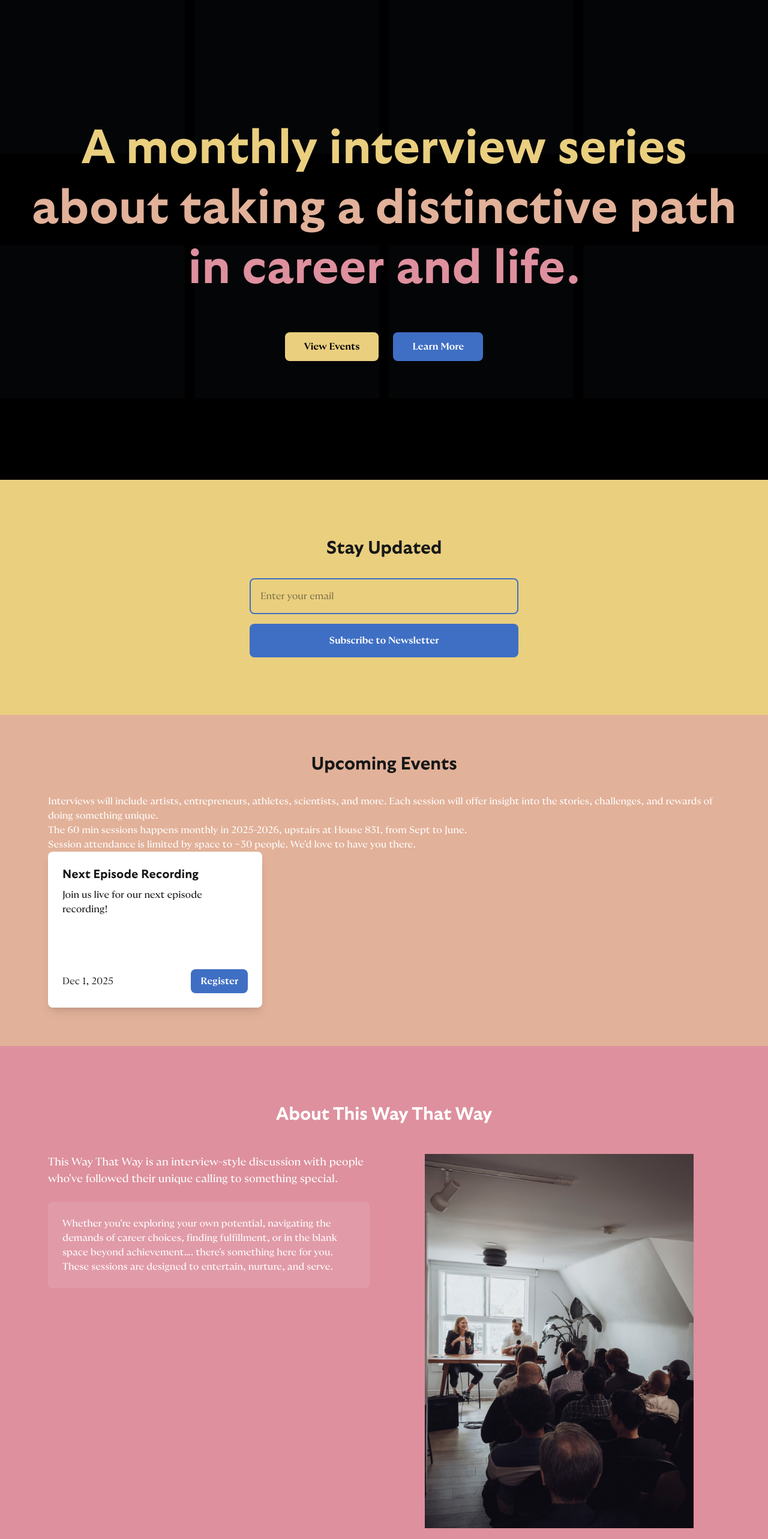
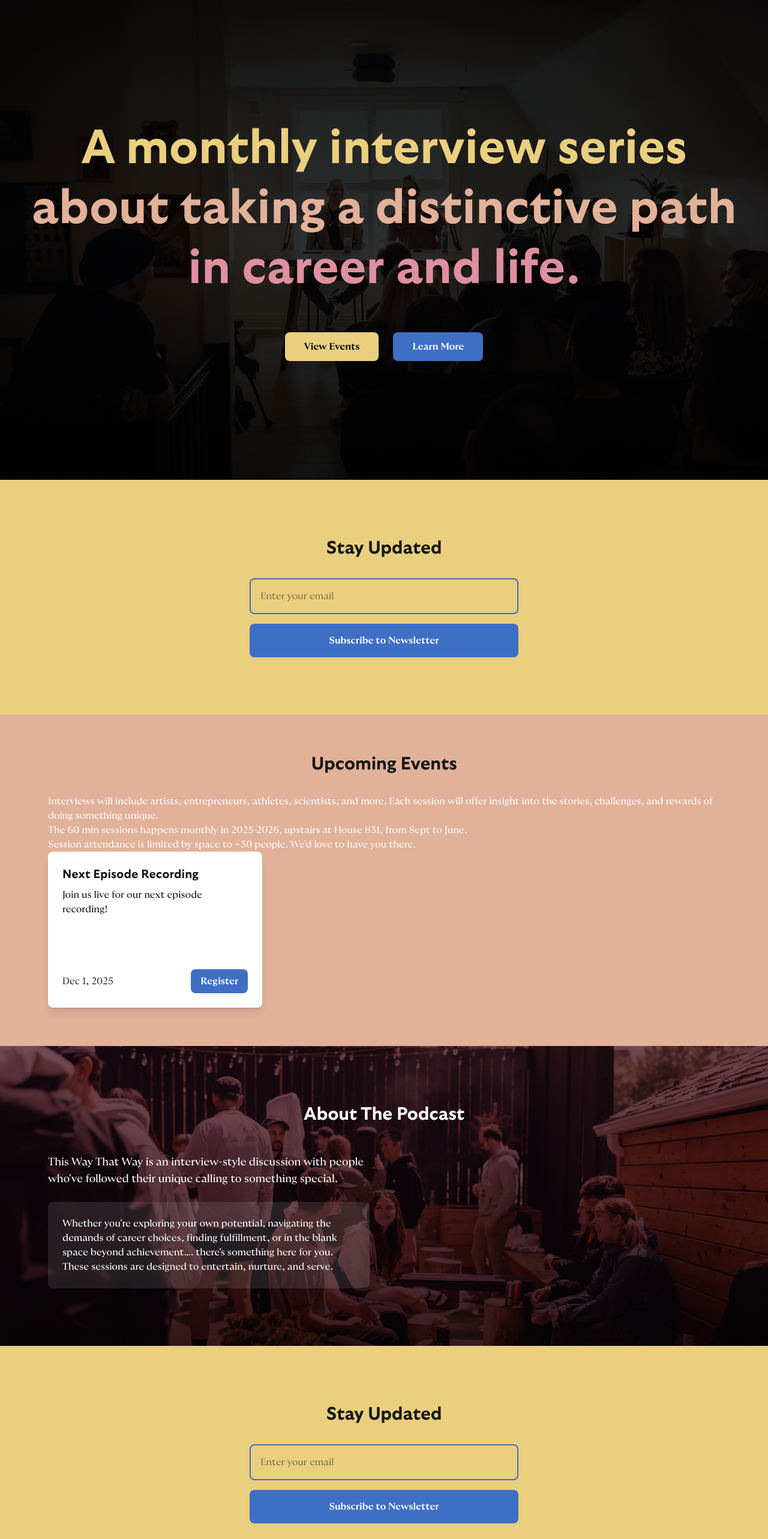
Before and after one commit to connkat/this-way-that-way, a Next.js app: page / in a window 1280 px wide. Shown: the top 2566 px of the page at 60% size. Built offline with nearby package versions, Linux system fonts and the light colour scheme.

Commit message:
about section

```diff
--- a/src/app/components/About.tsx
+++ b/src/app/components/About.tsx
@@ -3,20 +3,37 @@
 import Image from "next/image";
 import { getColor } from "@/styles/colors";
 import { useScrollColor } from "@/hooks/useScrollColor";
-import PodcastRecording from "@/assets/podcast-recording.jpg";
-
+import BackyardImage from "@/assets/house-backyard-people2.jpg";
 
 export default function About() {
-  const backgroundColor = useScrollColor('about-section', 'black', getColor('pastelCrimson'));
+  const backgroundColor = useScrollColor(
+    "about-section",
+    "black",
+    getColor("pastelCrimson")
+  );
   return (
     <section
       id="about-section"
-      className="w-full py-24 transition-colors duration-700"
+      className="relative w-full py-24 section-transition"
       style={{ backgroundColor }}
     >
-      <div className="max-w-6xl mx-auto px-4">
+      <div className="absolute inset-0 w-full h-full">
+        <Image
+          src={BackyardImage}
+          alt="House backyard with people"
+          fill
+          className="object-cover"
+          priority
+        />
+        <div className="absolute inset-0 bg-gradient-to-b from-black/70 to-black/90" />
+        <div
+          className="absolute inset-0 section-transition mix-blend-soft-light"
+          style={{ backgroundColor }}
+        />
+      </div>
+      <div className="relative max-w-6xl mx-auto px-4">
         <h2 className="heading-2 mb-12 text-center text-white">
-          About This Way That Way
+          About The Podcast
         </h2>
         <div className="grid grid-cols-1 lg:grid-cols-2 gap-12 items-start">
           <div className="space-y-6">
@@ -24,9 +41,7 @@ export default function About() {
               This Way That Way is an interview-style discussion with people
               who&#39;ve followed their unique calling to something special.
             </p>
-            {/* <div className="space-y-4"> */}
-						<div className="bg-white/10 rounded-lg p-6 space-y-4">
-
+            <div className="bg-white/10 rounded-lg p-6 space-y-4">
               <p className="body-base text-white">
                 Whether you&apos;re exploring your own potential, navigating the
                 demands of career choices, finding fulfillment, or in the blank
@@ -35,18 +50,6 @@ export default function About() {
               </p>
             </div>
           </div>
-
-          <div className="space-y-8">
-            <div className="relative rounded-lg overflow-hidden">
-              <Image
-                src={PodcastRecording}
-                alt="Podcast Recording Session"
-                width={400}
-                height={267}
-                className="w-full max-w-md mx-auto object-cover"
-              />
-            </div>
-          </div>
         </div>
       </div>
     </section>
--- a/src/app/components/EmailSignup.tsx
+++ b/src/app/components/EmailSignup.tsx
@@ -9,7 +9,7 @@ interface EmailSignupProps {
 export default function EmailSignup({ sectionId = 'email-section-1' }: EmailSignupProps) {
   const backgroundColor = useScrollColor(sectionId, 'black', '#EACF7F');
   return (
-    <section id={sectionId} className="w-full py-24 transition-colors duration-700" style={{ backgroundColor }}>
+    <section id={sectionId} className="w-full py-24 section-transition" style={{ backgroundColor }}>
       <div className="max-w-6xl mx-auto px-4">
         <div className="flex flex-col items-center">
           <h2 className="heading-2 mb-8 text-3xl">Stay Updated</h2>
--- a/src/app/components/Footer/Footer.tsx
+++ b/src/app/components/Footer/Footer.tsx
@@ -1,17 +1,23 @@
 "use client";
 
 import { useScrollColor } from "@/hooks/useScrollColor";
-import Location from './Location';
-import Socials from './Socials';
+import Location from "./Location";
+import Socials from "./Socials";
 
 export default function Footer() {
-  const backgroundColor = useScrollColor('footer-section', 'black', '#3F6FC4');
+  const backgroundColor = useScrollColor("footer-section", "black", "#3F6FC4");
   return (
-    <footer id="footer-section" className="w-full py-12 transition-colors duration-700" style={{ backgroundColor }}>
+    <footer
+      id="footer-section"
+      className="w-full py-12 section-transition"
+      style={{ backgroundColor }}
+    >
       <div className="max-w-6xl mx-auto px-4">
         <div className="grid grid-cols-1 md:grid-cols-3 gap-8 text-white">
           <div>
-            <h3 className="font-standard-bold text-xl mb-4">This Way That Way</h3>
+            <h3 className="font-standard-bold text-xl mb-4">
+              This Way That Way
+            </h3>
             <p className="font-fine-regular">
               A podcast about finding your path in tech.
             </p>
--- a/src/app/components/Footer/Location.tsx
+++ b/src/app/components/Footer/Location.tsx
@@ -1,9 +1,10 @@
-	export default function Location() {
+export default function Location() {
   return (
     <div>
       <h3 className="font-standard-bold text-xl mb-4">Location</h3>
+      <p className="font-fine-regular mb-2">House 831</p>
+      <p className="font-fine-regular mb-2">831 17 Ave SW</p>
       <p className="font-fine-regular mb-2">Calgary, Alberta</p>
-      <p className="font-fine-regular">Canada</p>
     </div>
   );
 }
--- a/src/app/components/LumaEvents.tsx
+++ b/src/app/components/LumaEvents.tsx
@@ -3,9 +3,13 @@
 import { useScrollColor } from "@/hooks/useScrollColor";
 
 export default function LumaEvents() {
-  const backgroundColor = useScrollColor('events-section', 'black', '#E2B199');
+  const backgroundColor = useScrollColor("events-section", "black", "#E2B199");
   return (
-    <section id="events-section" className="w-full py-16 transition-colors duration-700" style={{ backgroundColor }}>
+    <section
+      id="events-section"
+      className="w-full py-16 section-transition"
+      style={{ backgroundColor }}
+    >
       <div className="max-w-6xl mx-auto px-4">
         <h2 className="heading-2 mb-8 text-center">Upcoming Events</h2>
         <p className="body-base text-white">
--- a/src/app/components/Overview.tsx
+++ b/src/app/components/Overview.tsx
@@ -1,52 +1,64 @@
 "use client";
 
+import Image from "next/image";
 import { getColor } from "@/styles/colors";
 import { useScrollColor } from "@/hooks/useScrollColor";
+import PodcastRecording2 from "@/assets/podcast-recording2.jpg";
 
 export default function Overview() {
-  const backgroundColor = useScrollColor('overview-section', 'black', 'black');
+  const backgroundColor = useScrollColor("overview-section", "black", "black");
   return (
-    <section id="overview-section" className="relative w-full min-h-screen overflow-hidden transition-colors duration-700" style={{ backgroundColor }}>
+    <section
+      id="overview-section"
+      className="relative w-full min-h-screen overflow-hidden section-transition"
+      style={{ backgroundColor }}
+    >
+      {/* Background image */}
+      <div className="absolute inset-0 w-full h-full">
+        <Image
+          src={PodcastRecording2}
+          alt="Podcast recording setup"
+          fill
+          className="object-cover"
+          priority
+        />
+      </div>
+
       {/* Background overlay */}
-      <div className="absolute inset-0 bg-black/70 z-10"></div>
-
-      {/* Background image grid */}
-      <div className="absolute inset-0 grid grid-cols-4 gap-4 opacity-40">
-        {[...Array(8)].map((_, i) => (
-          <div key={i} className="w-full h-64 bg-gray-800"></div>
-        ))}
-      </div>
+      <div className="absolute inset-0 bg-gradient-to-b from-black/90 via-black/80 to-black/90 z-10"></div>
 
       {/* Content */}
       <div className="relative z-20 w-full min-h-screen flex flex-col items-center justify-center px-4">
         <h1
-          className="font-standard-bold text-[5rem] leading-tight mb-6 text-center"
+          className="font-standard-bold text-[5rem] leading-tight mb-6 text-center animate-fade-in-1"
           style={{ color: getColor("pastelYellow") }}
         >
           A monthly interview series
           <br />
           <span
-            className="font-standard-bold"
+            className="font-standard-bold animate-fade-in-2"
             style={{ color: getColor("pastelOrange") }}
           >
             about taking a distinctive path
           </span>
           <br />
           <span
-            className="font-standard-bold"
+            className="font-standard-bold animate-fade-in-3"
             style={{ color: getColor("pastelCrimson") }}
           >
             in career and life.
           </span>
         </h1>
-        <div className="flex gap-6 mt-8">
+        <div className="flex gap-6 mt-8 animate-fade-in-4">
           <a
             href="#events"
             className="px-8 py-3 rounded-lg font-fine-bold text-black transition-transform hover:scale-105"
             style={{ backgroundColor: getColor("pastelYellow") }}
             onClick={(e) => {
               e.preventDefault();
-              document.getElementById('events-section')?.scrollIntoView({ behavior: 'smooth' });
+              document
+                .getElementById("events-section")
+                ?.scrollIntoView({ behavior: "smooth" });
             }}
           >
             View Events
@@ -57,7 +69,9 @@ export default function Overview() {
             style={{ backgroundColor: getColor("blue") }}
             onClick={(e) => {
               e.preventDefault();
-              document.getElementById('about-section')?.scrollIntoView({ behavior: 'smooth' });
+              document
+                .getElementById("about-section")
+                ?.scrollIntoView({ behavior: "smooth" });
             }}
           >
             Learn More
--- a/src/app/globals.css
+++ b/src/app/globals.css
@@ -6,7 +6,7 @@
   --foreground: #171717;
 }
 
-@theme inline {
+:root {
   --color-background: var(--background);
   --color-foreground: var(--foreground);
   --font-sans: var(--font-geist-sans);
@@ -20,6 +20,41 @@
   }
 }
 
+@keyframes fadeInUp {
+  from {
+    opacity: 0;
+    transform: translateY(20px);
+  }
+  to {
+    opacity: 1;
+    transform: translateY(0);
+  }
+}
+
+.animate-fade-in-1 {
+  animation: fadeInUp 1.2s ease-out forwards;
+  opacity: 0;
+}
+
+.animate-fade-in-2 {
+  animation: fadeInUp 1.2s ease-out 0.6s forwards;
+  opacity: 0;
+}
+
+.animate-fade-in-3 {
+  animation: fadeInUp 1.2s ease-out 1.2s forwards;
+  opacity: 0;
+}
+
+.animate-fade-in-4 {
+  animation: fadeInUp 1.2s ease-out 1.8s forwards;
+  opacity: 0;
+}
+
+.section-transition {
+  transition: background-color 2s cubic-bezier(0.4, 0, 0.2, 1);
+}
+
 body {
   background: var(--background);
   color: var(--foreground);
```
Also changed, not shown: src/app/components/Footer/Socials.tsx (+10 -4 lines), src/hooks/useScrollColor.ts (+8 -4 lines), src/styles/colors.ts (+5 -5 lines), src/app/components/index.ts (line endings or trailing spaces), src/assets/podcast-recording2.jpg (added).
